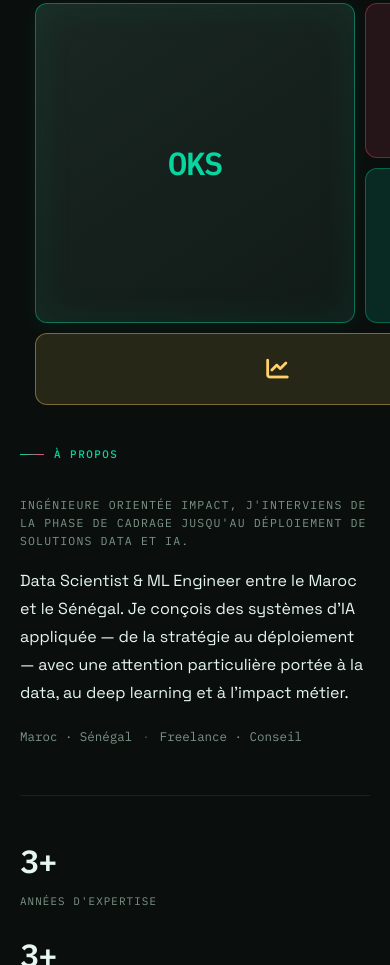
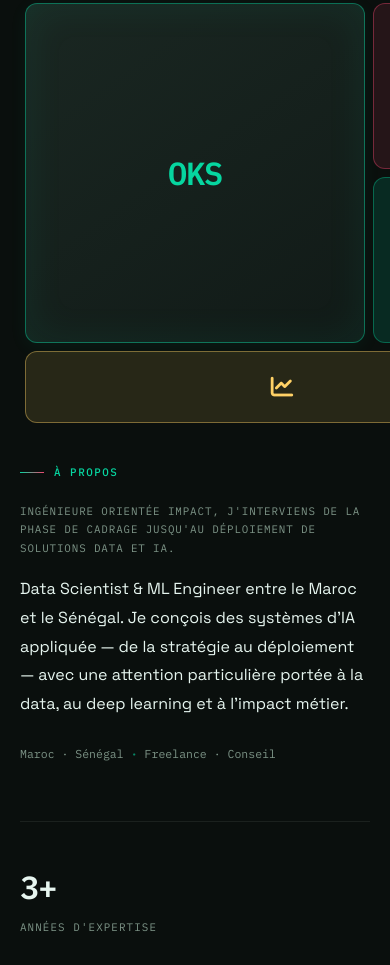
Before and after one commit to KalsoumDS/CV_Portfolio, a plain HTML site: page index.html in a window 390 px wide. Shown: the part 952-1917 px from the top of the page. Drawn offline with Linux system fonts and the light colour scheme.

Commit message:
🧱 Fix About section: alignement vertical, meta-row (séparateur ·), responsive + espacements propres

```diff
--- a/style.css
+++ b/style.css
@@ -496,9 +496,9 @@ button { font-family: inherit; cursor: pointer; background: none; border: none;
 .about-grid {
   display: grid;
   grid-template-columns: minmax(280px, 420px) 1fr;
-  gap: clamp(32px, 6vw, 64px);
-  align-items: start;
-  margin-bottom: 48px;
+  gap: clamp(40px, 7vw, 80px);
+  align-items: center;
+  margin-bottom: 56px;
 }
 
 /* (z-index/stacking context réglé via le bloc .about-visual existant) */
@@ -572,43 +572,58 @@ button { font-family: inherit; cursor: pointer; background: none; border: none;
 
 .about-bio {
   font-size: clamp(1rem, 2vw, 1.15rem);
-  line-height: 1.75;
+  line-height: 1.8;
   color: var(--text);
-  margin-bottom: 20px;
+  margin-bottom: 24px;
   max-width: 58ch;
   text-wrap: pretty;
 }
 
 .about-copy {
   min-width: 0;
-  max-width: 760px;
-  margin: 0 auto;
+  max-width: 100%;
   position: relative;
   z-index: 2;
 }
 
+.about-copy .section-label {
+  margin-bottom: 20px;
+}
+
 .about-lead {
   font-family: var(--font-mono);
-  font-size: 0.72rem;
-  letter-spacing: 0.1em;
+  font-size: clamp(0.68rem, 1.2vw, 0.74rem);
+  line-height: 1.8;
+  letter-spacing: 0.12em;
   text-transform: uppercase;
   color: var(--muted);
-  margin-bottom: 16px;
+  margin-bottom: 18px;
+  max-width: 60ch;
 }
 
 .about-meta-row {
   display: flex;
   flex-wrap: wrap;
   align-items: center;
-  gap: 6px 10px;
+  gap: 0;
   font-family: var(--font-mono);
   font-size: 0.78rem;
-  line-height: 1.6;
-  color: var(--muted);
-  text-wrap: balance;
-}
-
-.meta-sep { margin: 0; opacity: 0.5; }
+  line-height: 1.9;
+  color: var(--muted);
+}
+
+.about-meta-row > span {
+  display: inline-flex;
+  align-items: center;
+  white-space: nowrap;
+}
+
+.about-meta-row .meta-sep {
+  margin: 0 10px;
+  opacity: 0.6;
+  font-weight: 700;
+  color: var(--accent);
+}
 
 .stats-row {
   display: grid;
@@ -1192,9 +1207,16 @@ button { font-family: inherit; cursor: pointer; background: none; border: none;
 
 .proj-links a:hover { color: var(--accent-hover); }
 
+@media (max-width: 900px) {
+  .about-grid {
+    grid-template-columns: 1fr;
+    gap: 40px;
+    align-items: start;
+  }
+  .about-visual { max-width: 340px; margin: 0 auto; }
+}
+
 @media (max-width: 820px) {
-  .about-grid { grid-template-columns: 1fr; }
-  .about-visual { max-width: 360px; margin: 0 auto; }
   .skills-grid { grid-template-columns: 1fr; }
 
   .projects-grid {
@@ -1586,8 +1608,14 @@ footer {
 
 /* ── Responsive ── */
 @media (max-width: 1180px) {
-  .about-visual { max-width: 320px; }
-  .about-copy { max-width: 100%; }
+  .about-grid { gap: clamp(32px, 5vw, 56px); }
+}
+
+@media (max-width: 520px) {
+  .about-tiles { gap: 8px; }
+  .about-meta-row { font-size: 0.72rem; }
+  .about-meta-row .meta-sep { margin: 0 7px; }
+  .about-lead { letter-spacing: 0.08em; line-height: 1.7; }
 }
 
 @media (max-width: 768px) {
```
